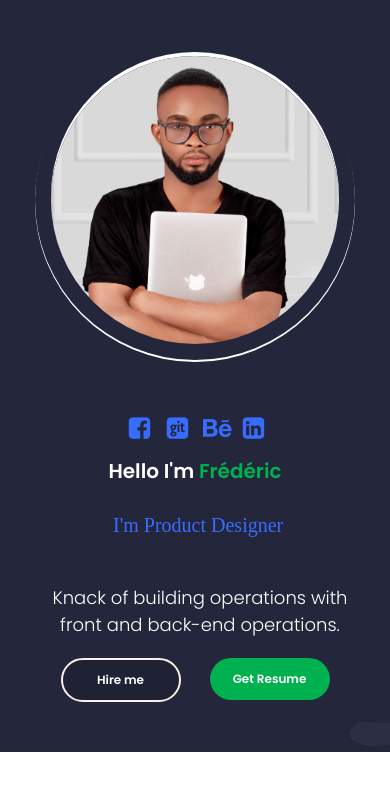
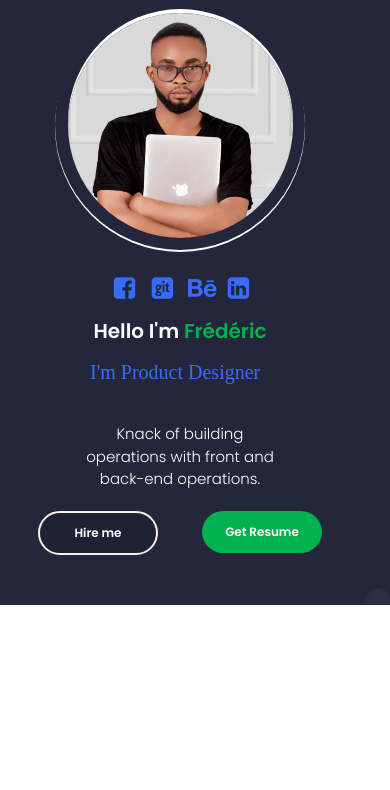
Before and after one commit to FredGalway/portfolio, a React (Create React App) app: page / in a window 390 px wide. Shown: the top 790 px of the page. Built offline with nearby package versions, Linux system fonts and the light colour scheme; a web font is replaced by a local one.

Commit message:
full responsive header

```diff
--- a/src/App.css
+++ b/src/App.css
@@ -21,3 +21,10 @@
     --toast-success: #0CBFAE;
     --loader-color: #0CBFAE
 }
+
+@media screen and (max-width:400px) {
+    body {
+        overflow: hidden;
+        /* Hide scrollbars */
+    }
+}
--- a/src/PortfolioContainer/Home/Profile.css
+++ b/src/PortfolioContainer/Home/Profile.css
@@ -174,3 +174,27 @@
         display: flex;
     }
 }
+
+@media screen and (max-width:400px) {
+    .profile-picture {
+        height: 250px;
+        width: 250px;
+        margin: 0 !important;
+    }
+    .profile-parent {
+        margin-top: 0px;
+    }
+    .profile-container {
+        margin: 0 0px 0 -30px;
+    }
+    .colz {
+        margin: 30px 0 0 0;
+    }
+    .profile-details-role h1 {
+        font-size: 15px;
+    }
+    .profile-role-tagline {
+        font-size: 15px;
+        margin: 0 25% 0 25%;
+    }
+}
```
